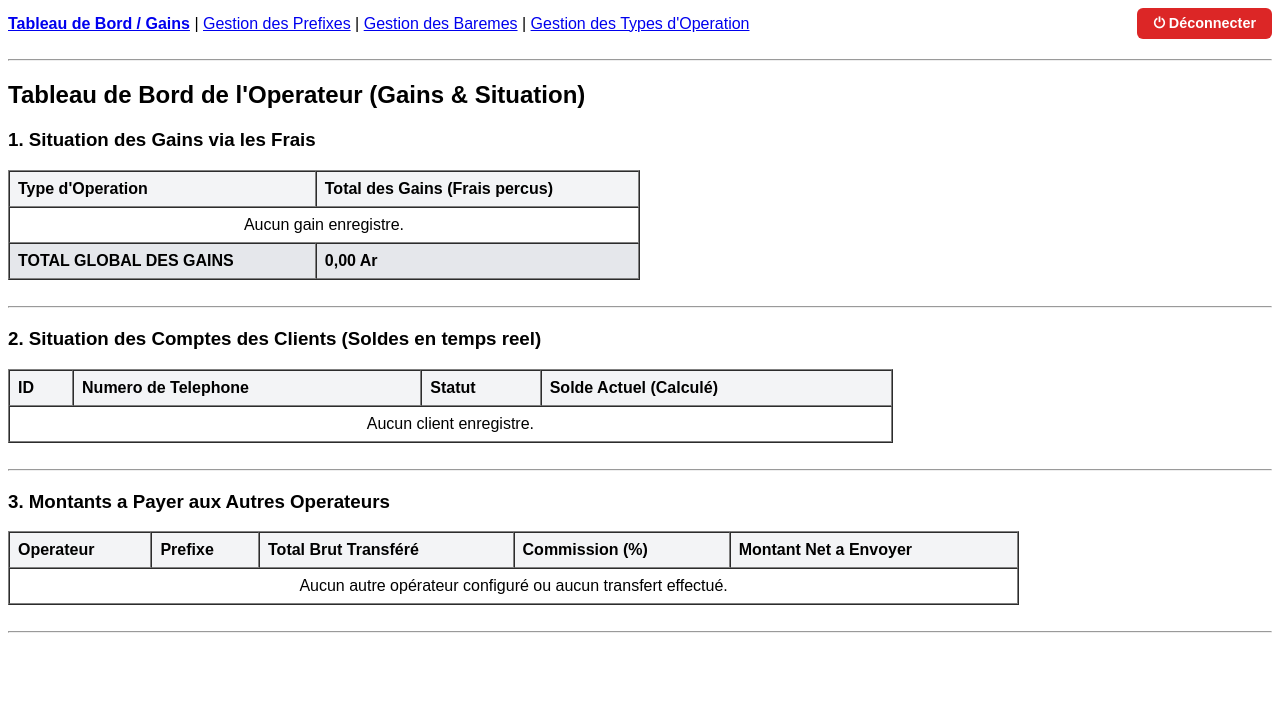
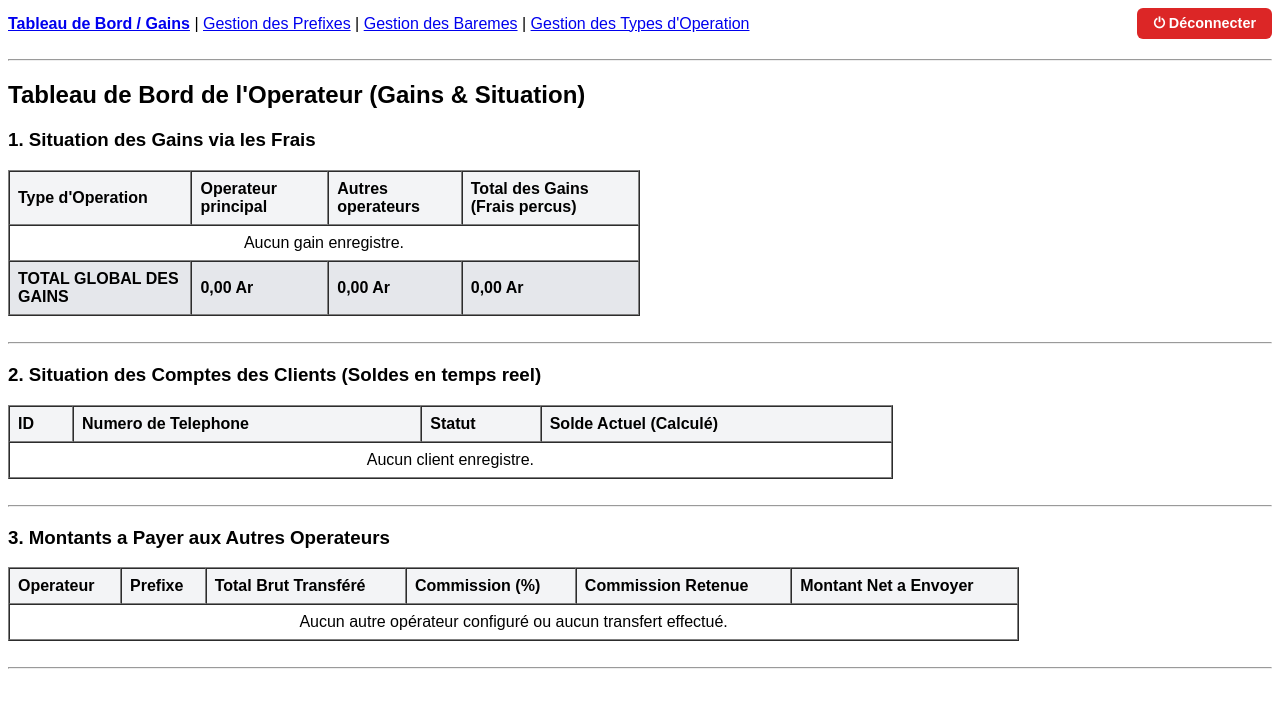
Before and after one commit to mazok1234/S4-Final, a CodeIgniter 4 app: the page made by app/Views/operator/dashboard.php in a window 1280 px wide. Shown: the top 708 px of the page. Run offline with PHP 8.4 and a stand-in for CodeIgniter, Linux system fonts and the light colour scheme; the template is opened without the code that fills it, so the values that code supplies are empty; some libraries are stand-ins or nearby versions.

Commit message:
Separation-Operateur

```diff
--- a/app/Models/Operateur/HistoriqueTransfertEtrangerModel.php
+++ b/app/Models/Operateur/HistoriqueTransfertEtrangerModel.php
@@ -35,6 +35,7 @@ class HistoriqueTransfertEtrangerModel extends Model
                 pa.prefixe,
                 COALESCE(SUM(hte.montant), 0) as total_brut,
                 COALESCE(comm.pourcentage, 0) as pourcentage_commission,
+                COALESCE(SUM(hte.montant) * (COALESCE(comm.pourcentage, 0) / 100.0), 0) as montant_commission,
                 COALESCE(SUM(hte.montant) * (1 - (COALESCE(comm.pourcentage, 0) / 100.0)), 0) as montant_a_envoyer
             ")
             ->join('historique_transfert_etranger hte', 'hte.id_operateur = pa.id', 'left')
--- a/app/Views/operator/dashboard.php
+++ b/app/Views/operator/dashboard.php
@@ -42,6 +42,8 @@
             <thead>
                 <tr style="background-color: #f3f4f6;">
                     <th>Type d'Operation</th>
+                    <th>Operateur principal</th>
+                    <th>Autres operateurs</th>
                     <th>Total des Gains (Frais percus)</th>
                 </tr>
             </thead>
@@ -50,16 +52,20 @@
                     <?php foreach ($gains_par_type as $g): ?>
                         <tr>
                             <td><strong><?= ucfirst($g['type_nom']) ?></strong></td>
+                            <td><?= number_format($g['total_operateur'], 2, ',', ' ') ?> Ar</td>
+                            <td><?= number_format($g['total_autres_operateurs'], 2, ',', ' ') ?> Ar</td>
                             <td><?= number_format($g['total_frais'], 2, ',', ' ') ?> Ar</td>
                         </tr>
                     <?php endforeach; ?>
                 <?php else: ?>
                     <tr>
-                        <td colspan="2" align="center">Aucun gain enregistre.</td>
+                        <td colspan="4" align="center">Aucun gain enregistre.</td>
                     </tr>
                 <?php endif; ?>
                 <tr style="background-color: #e5e7eb; font-weight: bold;">
                     <td>TOTAL GLOBAL DES GAINS</td>
+                    <td><?= number_format($total_gains_operateur ?? 0, 2, ',', ' ') ?> Ar</td>
+                    <td><?= number_format($total_gains_autres_operateurs ?? 0, 2, ',', ' ') ?> Ar</td>
                     <td><?= number_format($total_gains, 2, ',', ' ') ?> Ar</td>
                 </tr>
             </tbody>
@@ -121,6 +127,7 @@
                     <th>Prefixe</th>
                     <th>Total Brut Transféré</th>
                     <th>Commission (%)</th>
+                    <th>Commission Retenue</th>
                     <th>Montant Net a Envoyer</th>
                 </tr>
             </thead>
@@ -132,6 +139,7 @@
                             <td><?= esc($op['prefixe']) ?></td>
                             <td><?= number_format($op['total_brut'], 2, ',', ' ') ?> Ar</td>
                             <td><?= number_format($op['pourcentage_commission'], 2, ',', ' ') ?> %</td>
+                            <td><?= number_format($op['montant_commission'], 2, ',', ' ') ?> Ar</td>
                             <td style="color: #15803d; font-weight: bold;">
                                 <?= number_format($op['montant_a_envoyer'], 2, ',', ' ') ?> Ar
                             </td>
@@ -139,7 +147,7 @@
                     <?php endforeach; ?>
                 <?php else: ?>
                     <tr>
-                        <td colspan="5" align="center">Aucun autre opérateur configuré ou aucun transfert effectué.</td>
+                        <td colspan="6" align="center">Aucun autre opérateur configuré ou aucun transfert effectué.</td>
                     </tr>
                 <?php endif; ?>
             </tbody>
```
Also changed, not shown: app/Controllers/Operateur/OperateurController.php (+11 -7 lines).
